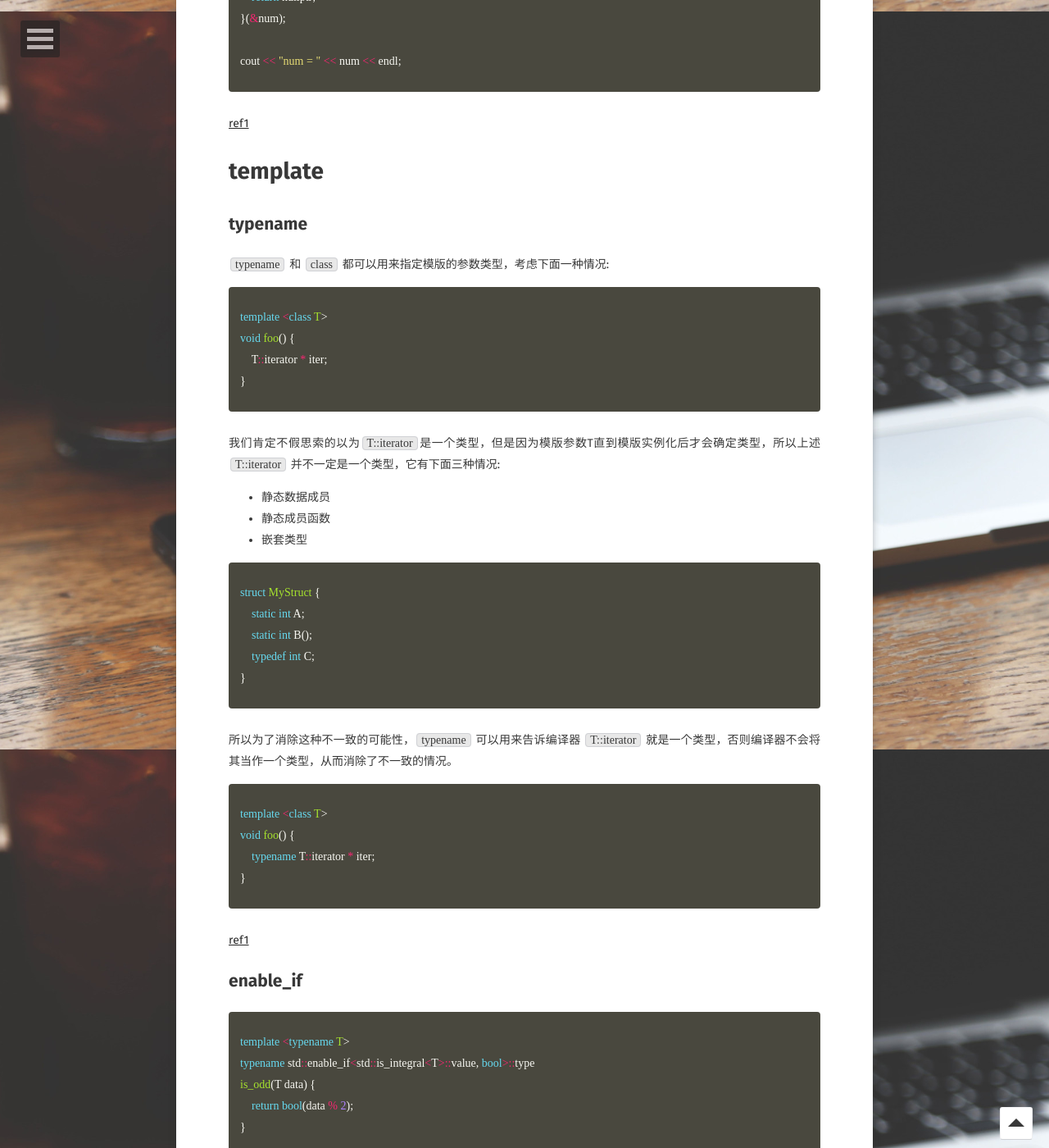
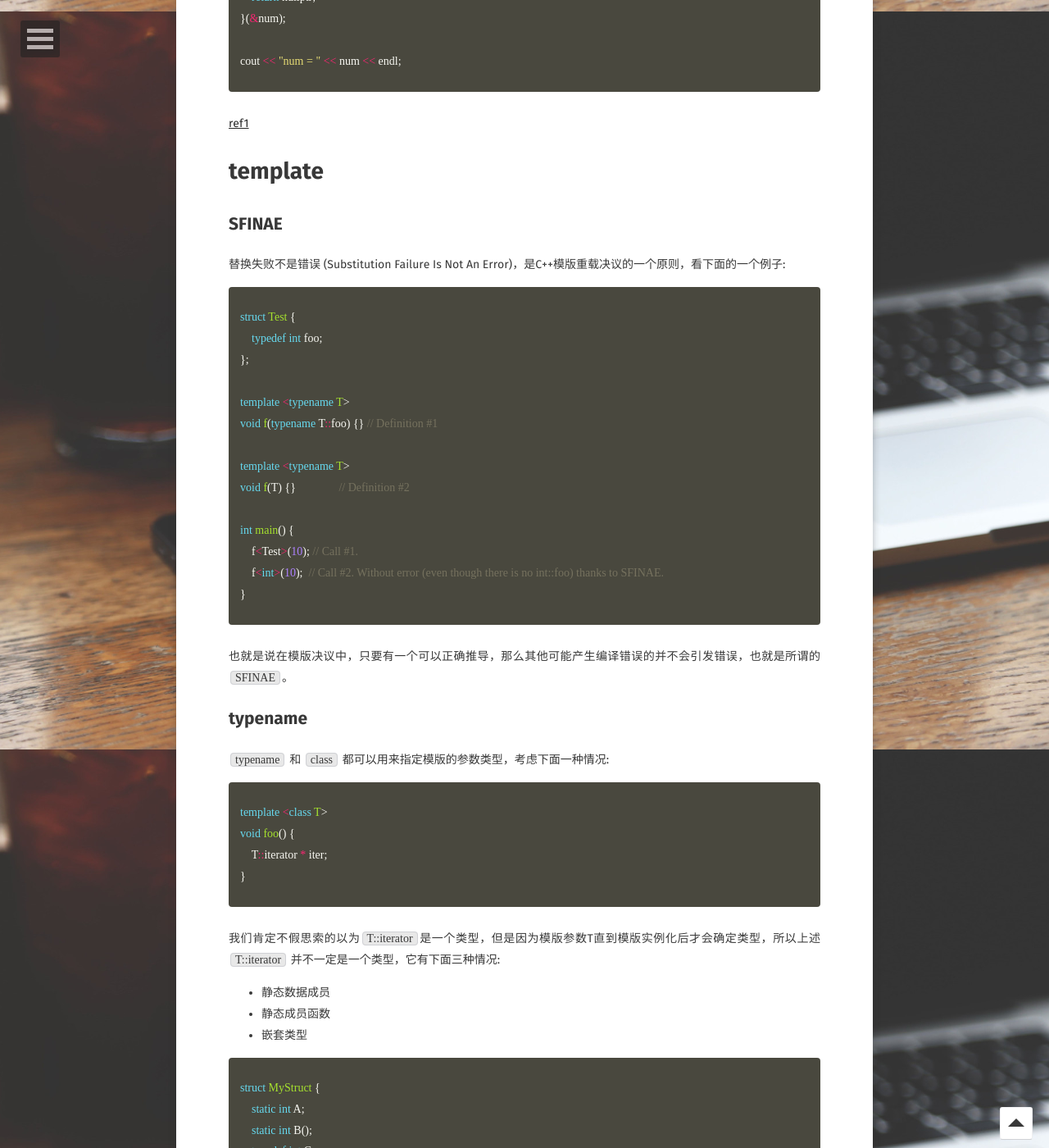
Before and after one commit to longjianjiang/longjianjiang.github.io, a Jekyll site: the page built from _posts/2019-02-27-Cpp-note.md, in a window 1280 px wide and 1400 px high, scrolled down 1786 px. Shown: the whole window at 82% size. Built offline with Jekyll 4.4.1, drawn with Linux system fonts in a browser that asks for light colours; some web fonts are replaced; comment, search, counter and statistics services are not loaded; some of the changed text lies outside the part shown.

Commit message:
Update(auto commit)

```diff
--- a/_posts/2019-02-27-Cpp-note.md
+++ b/_posts/2019-02-27-Cpp-note.md
@@ -73,6 +73,29 @@ cout << "num = " << num << endl;
 
 # template
 
+## SFINAE
+
+替换失败不是错误 (Substitution Failure Is Not An Error)，是C++模版重载决议的一个原则，看下面的一个例子:
+
+{% highlight cpp %}
+struct Test {
+    typedef int foo;
+};
+
+template <typename T>
+void f(typename T::foo) {} // Definition #1
+
+template <typename T>
+void f(T) {}               // Definition #2
+
+int main() {
+    f<Test>(10); // Call #1.
+    f<int>(10);  // Call #2. Without error (even though there is no int::foo) thanks to SFINAE.
+}
+{% endhighlight %}
+
+也就是说在模版决议中，只要有一个可以正确推导，那么其他可能产生编译错误的并不会引发错误，也就是所谓的 `SFINAE`。
+
 ## typename
 
 `typename` 和 `class` 都可以用来指定模版的参数类型，考虑下面一种情况:
@@ -134,7 +157,11 @@ template <bool, class _Tp = void> struct _LIBCPP_TEMPLATE_VIS enable_if {};
 template <class _Tp> struct _LIBCPP_TEMPLATE_VIS enable_if<true, _Tp> {typedef _Tp type;};
 {% endhighlight %}
 
+第一个模版为普通模版定义，第二个模版为偏特化版本的模版定义，所以当 `Cond` 为false时会到第一个模版，为true时会到第二个模版，可以看到第二个模版结构体中使用 typedef 定义了 type。
+
 [ref1](https://yixinglu.gitlab.io/enable_if.html)
+
+[ref2](https://www.jianshu.com/p/4be97bf7a3b9)
 
 # smart pointer
 
```
